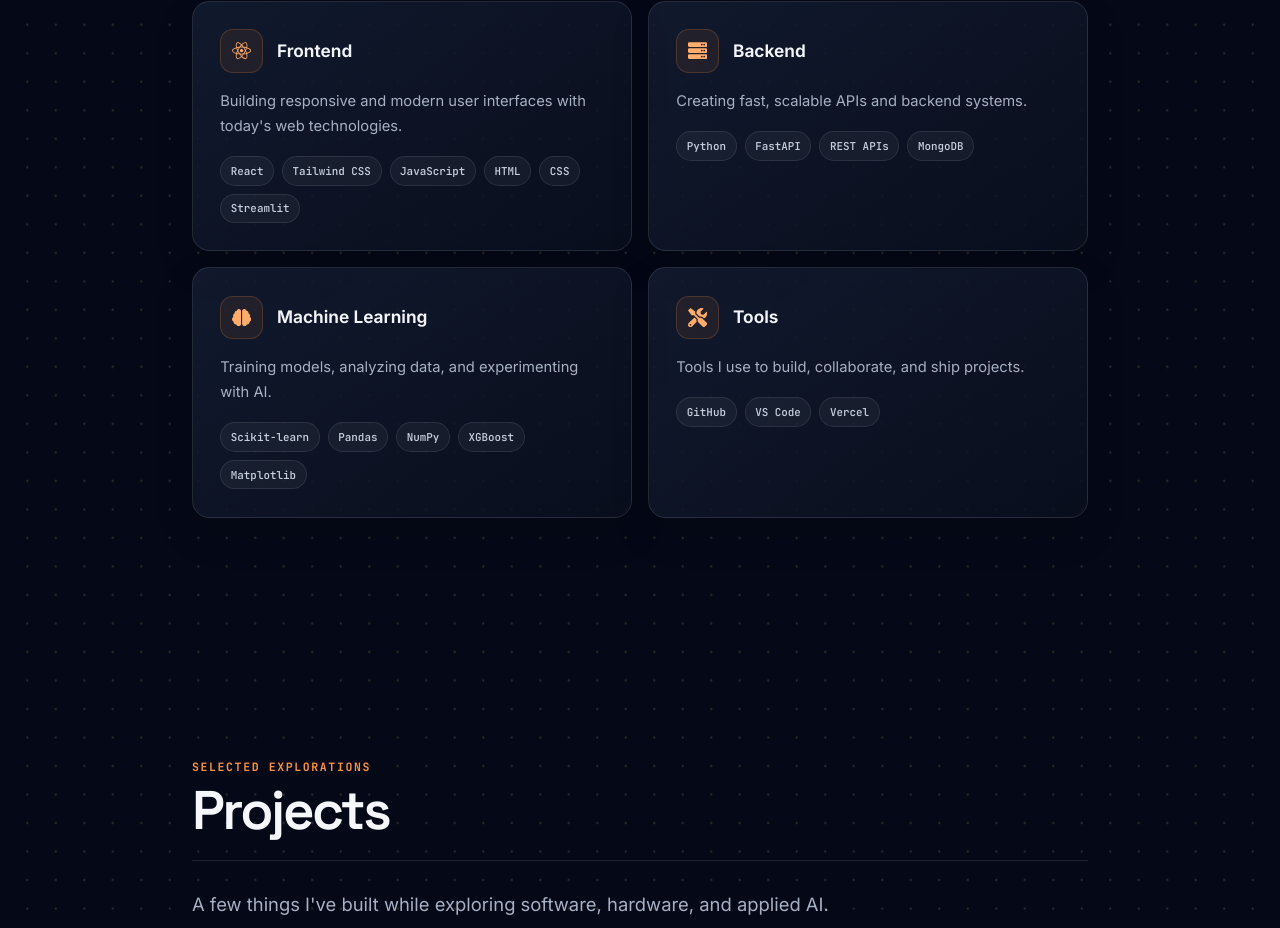
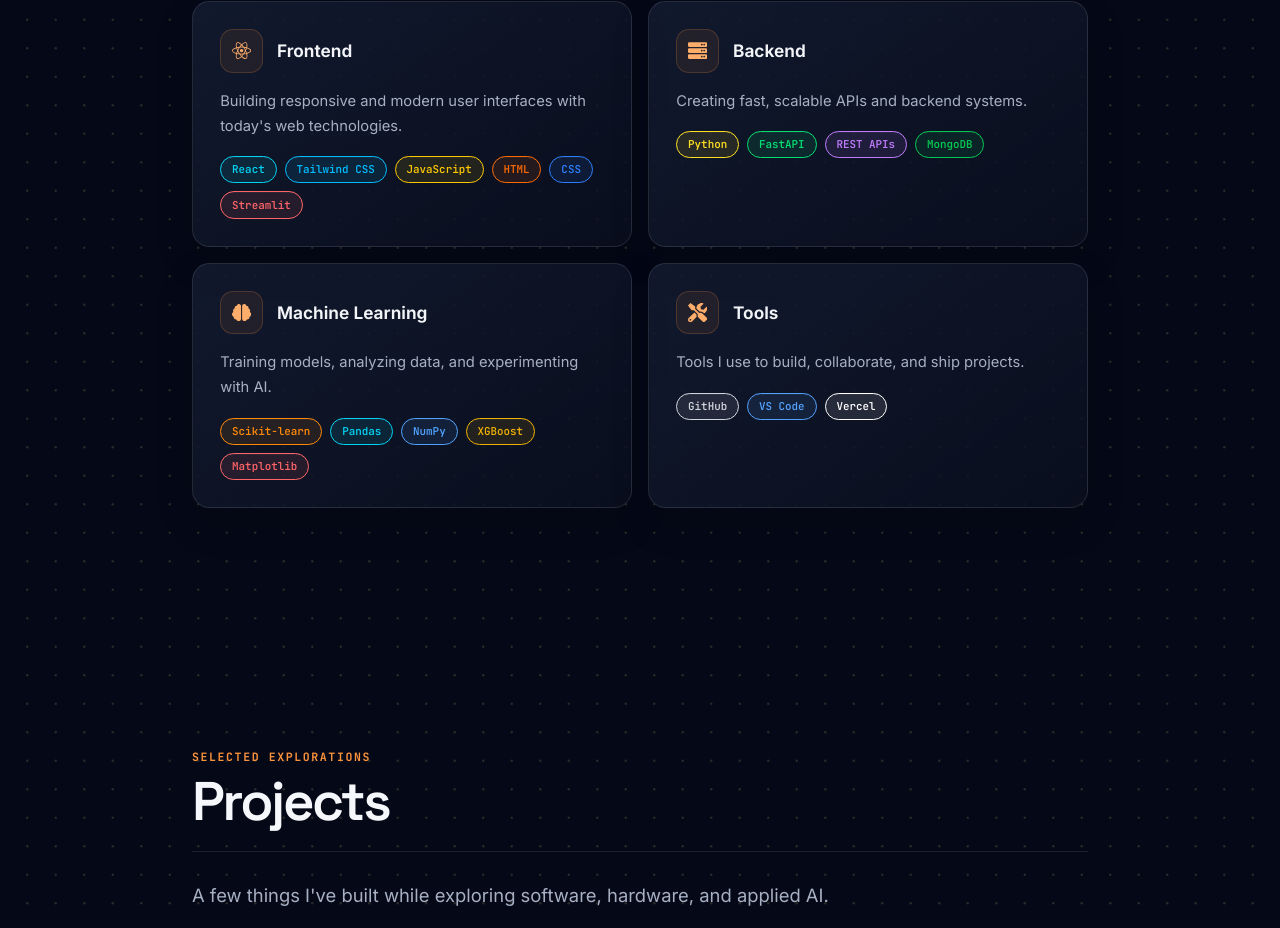
Before and after one commit to jishnudutta/JishWorks, a React (Vite) app: page / in a window 1280 px wide. Shown: the part 1651-2579 px from the top of the page. Built offline with nearby package versions, Linux system fonts and the light colour scheme.

Commit message:
better ui

```diff
--- a/src/App.css
+++ b/src/App.css
@@ -330,14 +330,21 @@ body {
 }
 
 .skill-chip {
-  padding: 0.35rem 0.6rem;
-  border: 1px solid rgba(255, 255, 255, 0.09);
+  padding: 0.38rem 0.68rem;
+  border: 1px solid currentColor;
   border-radius: 999px;
-  color: #c6cede;
-  background: rgba(255, 255, 255, 0.045);
+  background: color-mix(in srgb, currentColor 10%, transparent);
   font-family: var(--font-mono);
   font-size: 0.68rem;
   font-weight: 550;
+  line-height: 1.2;
+  box-shadow: inset 0 1px 0 rgba(255, 255, 255, 0.04);
+  transition: background-color 160ms ease, transform 160ms ease;
+}
+
+.skill-chip:hover {
+  transform: translateY(-1px);
+  background: color-mix(in srgb, currentColor 17%, transparent);
 }
 
 .project-grid {
--- a/src/components/SkillCard.jsx
+++ b/src/components/SkillCard.jsx
@@ -7,7 +7,7 @@ function SkillCard({ logo, category, skills, description }) {
       return (
         <div
           key={`${skill.name}`}
-          className="skill-chip"
+          className={`skill-chip ${skill.style}`}
         >
           {skill.name}
         </div>
```
